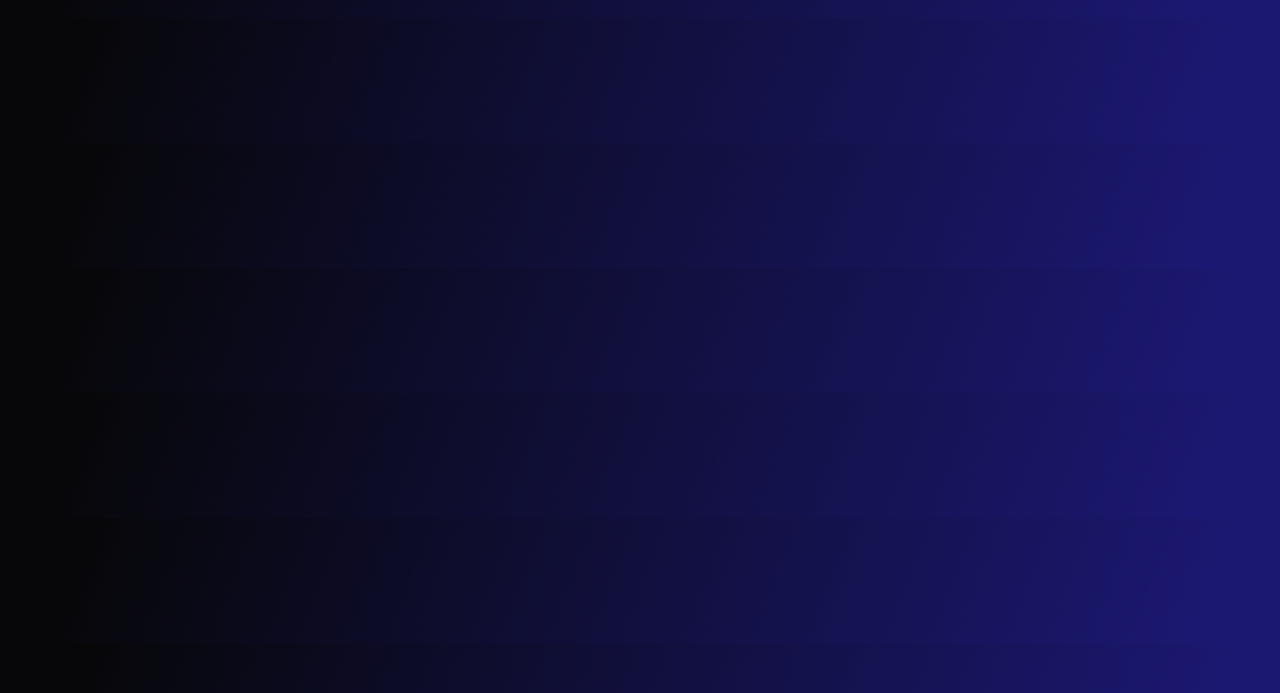
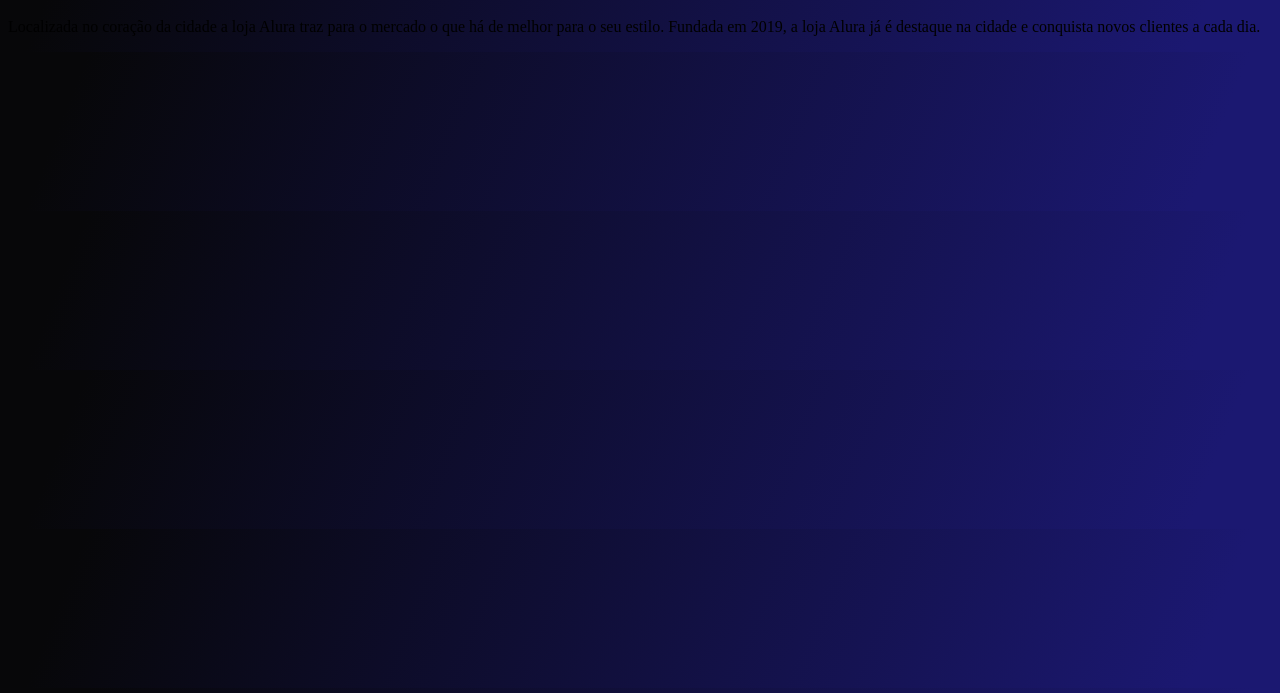
Before and after one commit to VitorConsulo/siteieel, a plain HTML site: page index.html in a window 1280 px wide. Shown: the part 107-800 px from the top of the page. Drawn offline with Linux system fonts and the light colour scheme.

Commit message:
descrição

```diff
--- a/index.html
+++ b/index.html
@@ -9,5 +9,7 @@
 </head>
 <body>
  <h1>BrooklynModas</h1>
+ <p>Localizada no coração da cidade a loja Alura traz para o mercado o que há de melhor para o seu estilo. Fundada em 2019, a loja Alura já é destaque na cidade e conquista novos clientes a cada dia.</p>
+
 </body>
 </html>
```
